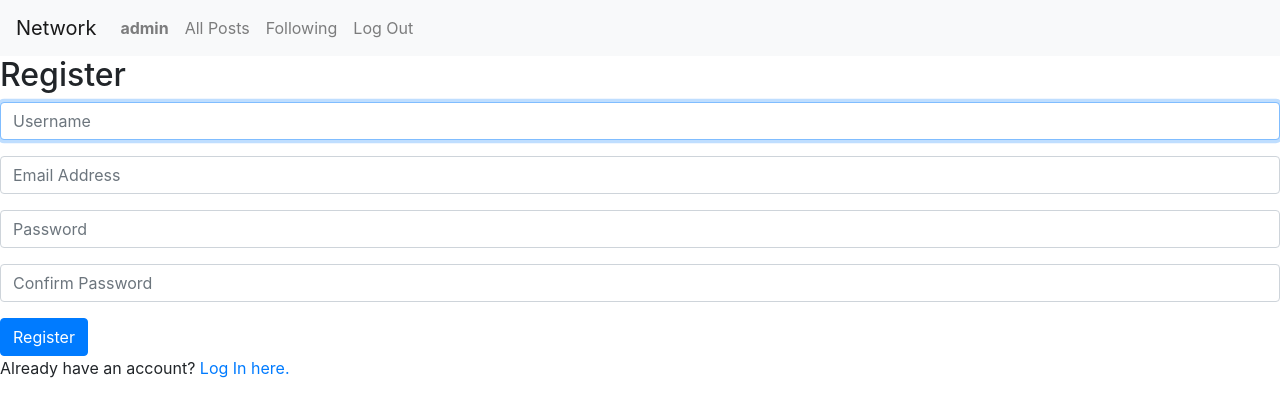
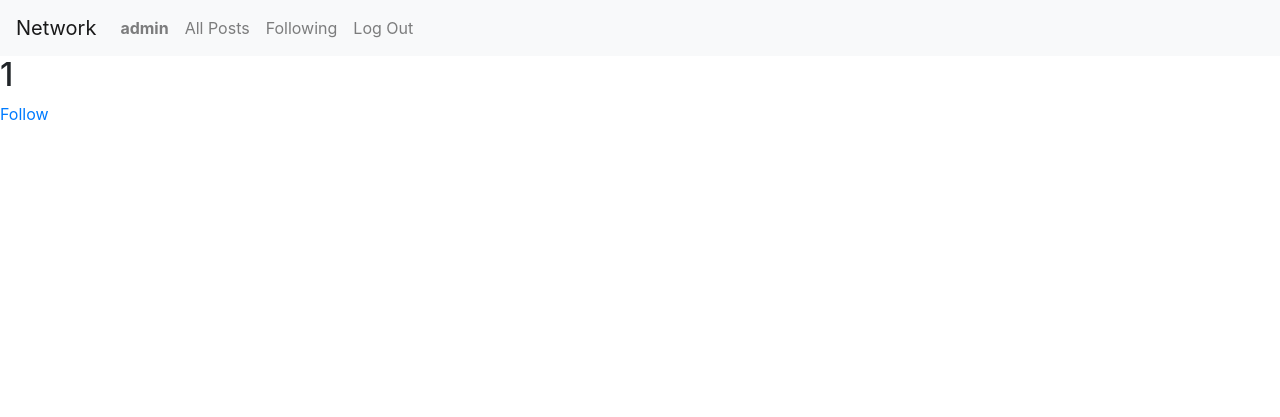
Before and after one commit to engrnonny/web50-network, a Django app: page /user/1 in a window 1280 px wide. Shown: the top 417 px of the page. Run offline with Django 3.2, Linux system fonts and the light colour scheme; a user stored in the database is signed in; data comes from the database, SQL or seed files in the repository; some libraries are stand-ins or nearby versions.

Commit message:
Follow and Unfollow functionality almost done

```diff
--- a/network/models.py
+++ b/network/models.py
@@ -10,17 +10,14 @@ class Post(models.Model):
     body = models.TextField()
     date_added = models.DateTimeField(auto_now_add=True, null=True)
 
-class Like(models.Model):
-    user = models.ForeignKey(User, on_delete=models.CASCADE)
-    post = models.ForeignKey(Post, on_delete=models.CASCADE)
-    date_added = models.DateTimeField(auto_now_add=True, null=True)
-
 class Comment(models.Model):
     user = models.ForeignKey(User, on_delete=models.CASCADE)
     post = models.ForeignKey(Post, on_delete=models.CASCADE)
     comment = models.TextField()
     date_added = models.DateTimeField(auto_now_add=True, null=True)
+    likes = models.ManyToManyField(User, related_name = 'likes')
 
 class Follower(models.Model):
-    user = models.ForeignKey(User, on_delete=models.CASCADE, related_name = 'followee')
-    users = models.ManyToManyField(User, related_name = 'follower')
+    user = models.OneToOneField(User, on_delete=models.CASCADE, related_name = 'followee')
+    followers = models.ManyToManyField(User, related_name = 'followers', blank=True)
+    following = models.ManyToManyField(User, related_name = 'following', blank=True)
--- a/network/templates/network/user-profile.html
+++ b/network/templates/network/user-profile.html
@@ -3,7 +3,29 @@
 {% block body %}
 <main>
     {% if user.is_authenticated %}
-        <h2>user.username</h2>
+    <div>
+        <h2>{{ profile_user.username }}</h2>
+        {% if following %}
+            <a href="{% url 'follow-or-unfollow' profile_user.username %}">Unfollow</a>
+        {% else %}
+            <a href="{% url 'follow-or-unfollow' profile_user.username %}">Follow</a>
+        {% endif %}
+    </div>
+    <div>
+        {% if posts %}
+            {% for post in posts %}
+                <div>
+
+                </div>
+                <div>
+                    <div>{{ post.user }} posted on {{ post.date_added }}</div>
+                    <div>
+                        {{ post.body }}
+                    </div>
+                </div>
+            {% endfor %}
+        {% endif %}
+    </div>
 
     {% endif %}
 </main>
--- a/network/urls.py
+++ b/network/urls.py
@@ -9,5 +9,6 @@ urlpatterns = [
     path("logout", views.logout_view, name="logout"),
     path("register", views.register, name="register"),
     path("new-post", views.new_post, name="new-post"),
-    path("user/<slug>", views.user_profile, name="user-profile")
+    path("user/<slug>", views.user_profile, name="user-profile"),
+    path("user/f/<slug>", views.follow_or_unfollow, name="follow-or-unfollow")
 ]
--- a/network/views.py
+++ b/network/views.py
@@ -71,6 +71,9 @@ def register(request):
         return render(request, "network/register.html")
 
 
+# New Post
+# New Post
+# New Post
 @login_required
 def new_post(request):
     if request.method == "POST":
@@ -83,7 +86,78 @@ def new_post(request):
             pass
 
 
+# User Profile Page
+# User Profile Page
+# User Profile Page
 @login_required
 def user_profile(request, slug):
-    posts = Post.objects.filter(user=request.user).order_by('-date_added')
-    return render(request, "network/register.html")
+    profile_user = User.objects.get(username=slug)
+    if profile_user:
+        try:
+            posts = Post.objects.filter(user=profile_user).order_by('-date_added')
+            followee = Follower.objects.get(user=profile_user)
+            followers = len(User.objects.filter(followers__id=followee.id))
+            following = len(User.objects.filter(following__id=followee.id))
+            print(followers)
+            print(following)
+            context = {
+                'followers': followers,
+                'posts': posts,
+                'profile_user': profile_user
+            }
+        except IntegrityError:
+            pass
+        return render(request, "network/user-profile.html", context)
+
+
+    else:
+        pass
+
+
+# Follow and unfollow
+# Follow and unfollow
+# Follow and unfollow
+@login_required
+def follow_or_unfollow(request, slug):
+    followee = User.objects.get(username=slug)
+    follower = User.objects.get(username=request.user)
+
+    # Checks that the current user's profile isn't the profile to be followed.
+    if followee == follower:
+        return HttpResponseRedirect(request.META.get('HTTP_REFERER'))
+
+    # Checks that the followee (current profile being viewed), has a Follower object
+    elif Follower.objects.filter(user=followee).exists():
+        follow = Follower.objects.get(user=followee)
+        followed = User.objects.filter(followers__id=follow.id)
+
+        # Follows or unfollows the followee
+        if followed:
+            follow.followers.remove(follower)
+        else:
+            follow.followers.add(follower)
+
+        # Checks that the follower (current logged in user), has a Follower object
+        if Follower.objects.filter(user=follower).exists():
+            following = Follower.objects.get(user=follower)
+            followings = User.objects.filter(following__id=follow.id)
+
+            # Adds or removes the followee
+            if followings:
+                following.following.remove(followee)
+            else:
+                following.following.add(followee)
+
+        # Creates a Follower object if none exist for the follower
+        else:
+            follow = Follower(user=follower)
+            follow.save()
+            follow.following.add(followee)
+        return HttpResponseRedirect(request.META.get('HTTP_REFERER'))
+
+    # Creates a Follower object if none exist for the followee
+    else:
+        follow = Follower(user=followee)
+        follow.save()
+        follow.followers.add(follower)
+        return HttpResponseRedirect(request.META.get('HTTP_REFERER'))
```
Also changed, not shown: network/admin.py (+7 -4 lines), db.sqlite3, network/migrations/0004_auto_20211109_0944.py (added), network/migrations/0005_auto_20211110_1403.py (added), network/migrations/0006_auto_20211110_1409.py (added), network/migrations/0007_auto_20211110_1411.py (added), network/migrations/0008_auto_20211110_1415.py (added), network/migrations/0009_auto_20211110_1424.py (added).
